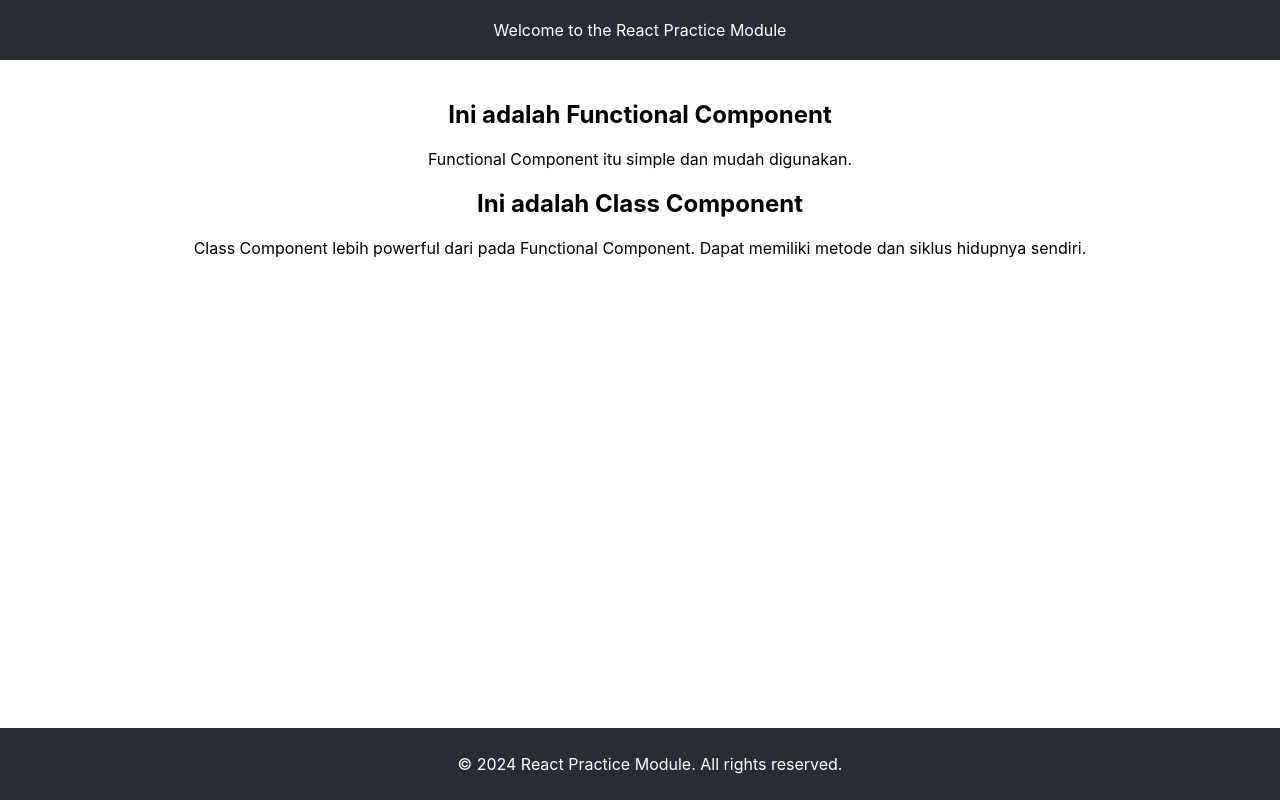
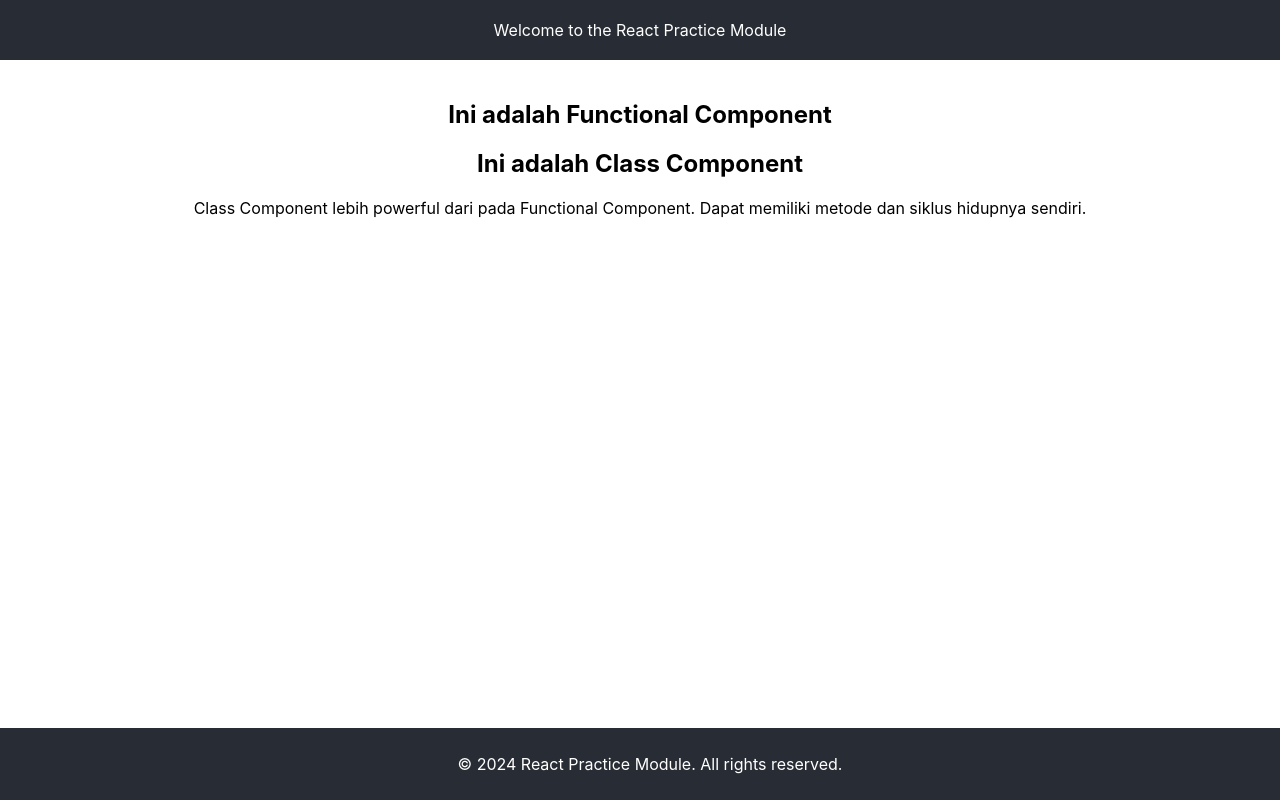
Before and after one commit to ipincamp/learn-react, a React (Create React App) app: page / in a window 1280 px wide. Built offline with nearby package versions, Linux system fonts and the light colour scheme.

Commit message:
feat: update FunctionalComponent to accept props
Props itu sama seperti parameter, dalam props di file Functional Component ini adalah message.

```diff
--- a/src/components/FunctionalComponent.jsx
+++ b/src/components/FunctionalComponent.jsx
@@ -1,10 +1,10 @@
 import React from "react";
 
-const FunctionalComponent = () => {
+const FunctionalComponent = (props) => {
   return (
     <div>
       <h2>Ini adalah Functional Component</h2>
-      <p>Functional Component itu simple dan mudah digunakan.</p>
+      <p>{props.message}</p>
     </div>
   );
 };
```
